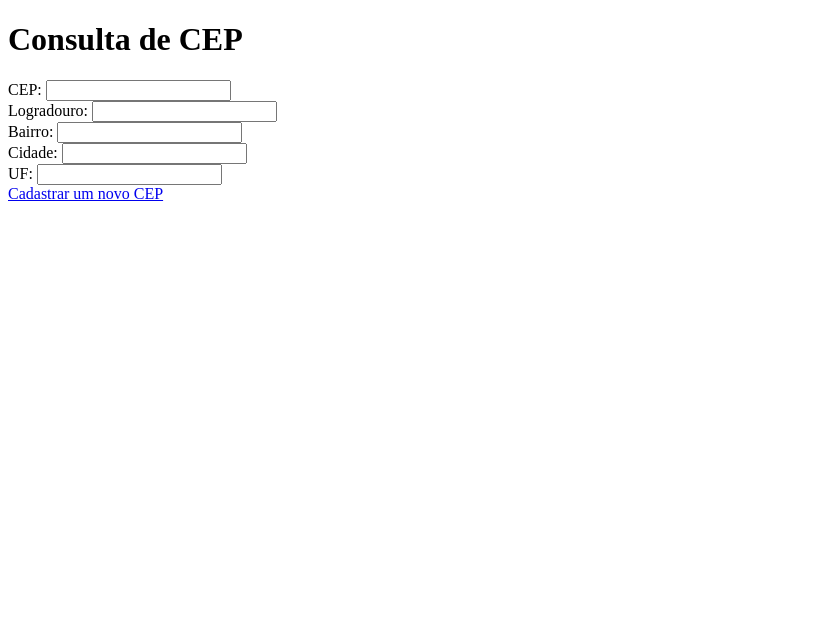
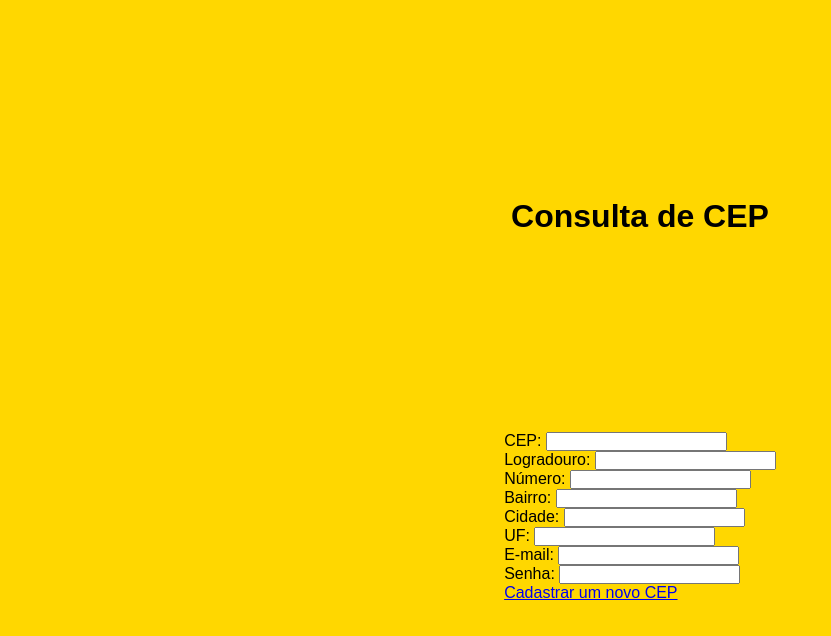
Before and after one commit to juarezLSantos/Consulta--cep-api-t9, a website: page public/index.html in a window 1280 px wide. Shown: the whole page, without its empty margins (0-831 px from the left). Drawn offline with Linux system fonts and the light colour scheme.

Commit message:
atualizacao api-cep

```diff
--- a/public/index.html
+++ b/public/index.html
@@ -23,6 +23,10 @@
     </div>
 
     <div class="controle-form">
+        <label for="Número">Número:</label>
+        <input type="text" id="Número">
+
+    <div class="controle-form">
         <label for="bairro">Bairro:</label>
         <input type="text" id="bairro">
     </div>
@@ -37,6 +41,15 @@
         <input type="text" id="uf">
     </div>
 
+    <div class="controle-form">
+        <label for="E-mail">E-mail:</label>
+        <input type="text" id="E-mail">
+
+        <div class="controle-form">
+            <label for="Senha">Senha:</label>
+            <input type="text" id="Senha">
+
+    </div>
 <a href="cadastro-cep.html">Cadastrar um novo CEP</a>
 
 </form>
--- a/public/style.css
+++ b/public/style.css
@@ -0,0 +1,36 @@
+ * {
+    margin: 0;
+    padding: 0;
+ }
+
+ body {
+    min-height: 100vh;
+    font-family: sans-serif;
+    background-color: gold;
+    display:flex;
+    flex-direction: column;
+    justify-content: space-evenly;
+    align-items: center;
+
+ }
+ .controle-form{
+    display: block;
+ }
+
+
+ h1 {
+    margin: 0 auto;
+ }
+
+ div {
+    height: 100%;
+    display:flex;
+    justify-content: flex;
+
+ }
+
+ label for {
+    height: 65%;
+    display: inline;
+    justify-items: 30%;
+ }
```
